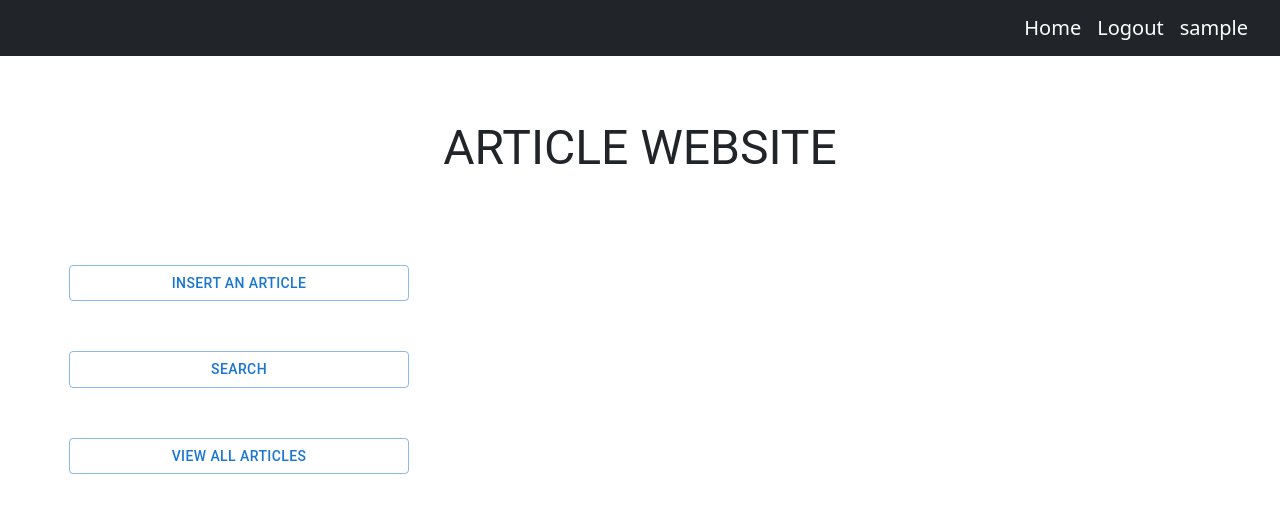
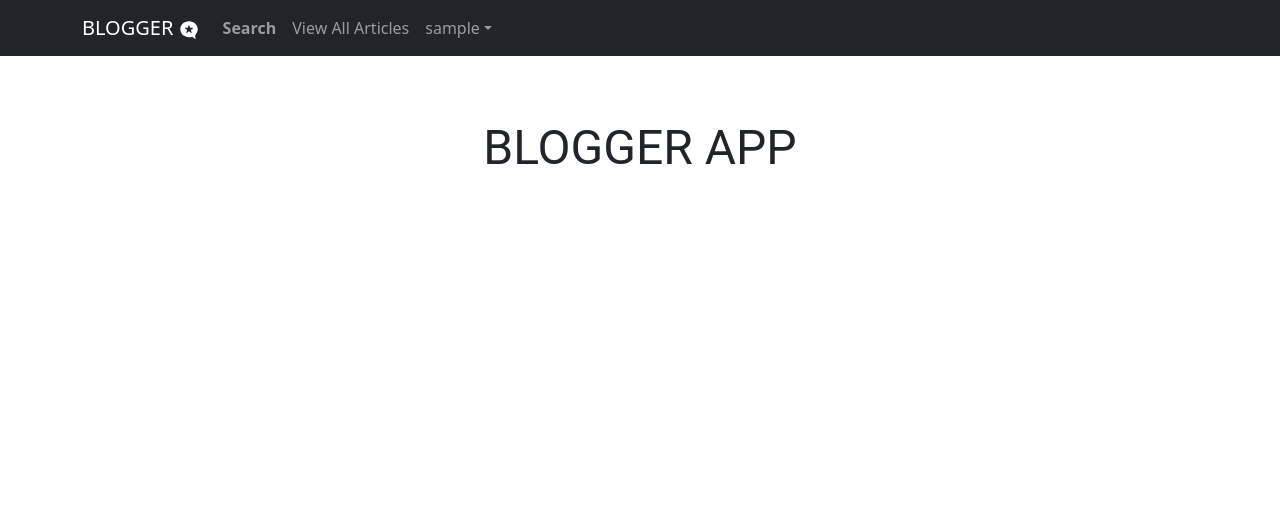
Before and after one commit to VaibhavAggarwal44/frontend, a React (Create React App) app: page / in a window 1280 px wide. Shown: the top 512 px of the page. Built offline with nearby package versions, Linux system fonts and the light colour scheme; sample sign-in values are in the browser's storage.

Commit message:
some front end changes

```diff
--- a/package.json
+++ b/package.json
@@ -20,6 +20,7 @@
     "react": "^18.2.0",
     "react-dom": "^18.2.0",
     "react-icons": "^4.10.1",
+    "react-navbar-menu": "^1.0.3",
     "react-router-dom": "^6.14.0",
     "react-scripts": "5.0.1",
     "react-switch": "^7.0.0",
--- a/src/ArticleBody.jsx
+++ b/src/ArticleBody.jsx
@@ -7,6 +7,7 @@ import {FaThumbsUp,FaThumbsDown} from 'react-icons/fa'
 import {FiEdit} from 'react-icons/fi'
 import { IconContext } from "react-icons/lib";
 import './App.css'
+import Navbar1 from './NavBar/Navbar'
 
 function ArticleBody() {
     const [likeColor,setLikeColor]=useState("blue")
@@ -111,7 +112,7 @@ function ArticleBody() {
 
   return (
     <>
-    <Navbar/>
+    <Navbar1/>
         <div className="container">
           <div className='headers-article py-3'>
             <h6>Created By: {article.createdBy}</h6>
--- a/src/Authentication/Login.jsx
+++ b/src/Authentication/Login.jsx
@@ -5,6 +5,7 @@ import 'react-toastify/dist/ReactToastify.css'
 // import Footer from "../Footer/Footer";
 import "./styles.css"
 import Navbar from "../NavBar/Navbar";
+import Navbar2 from "../NavBar/Navbar2";
 
 const Login = () => {
     const [username, usernameupdate] = useState('');
@@ -70,7 +71,7 @@ const Login = () => {
         return result;
     }
     return (<>
-        {/* <Navbar flag={false}/> */}
+    {/* <Navbar2/> */}
         <div className="row">
             <div className="offset-lg-3 col-lg-6" style={{ marginTop: '100px' }}>
                 <form onSubmit={ProceedLogin} className="container">
--- a/src/Edit/EditArticle.jsx
+++ b/src/Edit/EditArticle.jsx
@@ -5,6 +5,7 @@ import Navbar from "../NavBar/Navbar";
 import JoditEditor from "jodit-react"
 import { useRef } from "react";
 import ReactSwitch from "react-switch";
+import Navbar1 from "../NavBar/Navbar";
 // import
 
 function EditArticle() {
@@ -22,13 +23,18 @@ function EditArticle() {
 
   useEffect(() => {
     let username=sessionStorage.getItem('username')
+    let articleId=localStorage.getItem('articleid')
+
+    if(articleId==null || articleId==''){
+        navigate('/home')
+    }
     // console.log(username)
-    if(username==='' || username===null){
+    if(username==='' || username===null ){
       navigate('/login')
     }
     else{
 
-            let articleId=localStorage.getItem('articleid')
+            // let articleId=localStorage.getItem('articleid')
             console.log("fetcher")
             fetch(`http://localhost:8081/apis/${articleId}`)
               .then(response => {
@@ -122,7 +128,7 @@ function EditArticle() {
 
   return (
     <>
-    <Navbar/>
+    <Navbar1/>
     <div >
       <div className="checker">
         <form className="container" onSubmit={(e)=>handleSubmit(e)}>
--- a/src/Form/InsertForm.jsx
+++ b/src/Form/InsertForm.jsx
@@ -8,6 +8,7 @@ import Navbar from "../NavBar/Navbar";
 import JoditEditor from "jodit-react"
 import { useRef } from "react";
 import ReactSwitch from "react-switch";
+import Navbar1 from "../NavBar/Navbar";
 // import
 
 function Form() {
@@ -104,7 +105,7 @@ function Form() {
 
   return (
     <>
-    <Navbar/>
+    <Navbar1/>
     <div >
       <div className="checker">
         <form className="container" onSubmit={(e)=>handleSubmit(e)}>
--- a/src/Home.jsx
+++ b/src/Home.jsx
@@ -1,9 +1,11 @@
 import React from "react";
 import { useEffect } from "react";
-import { Typography, Button } from "@mui/material";
+import { Typography } from "@mui/material";
+import  Button  from "react-bootstrap/Button";
 import { Link,useNavigate } from "react-router-dom";
 import "./App.css"
 import Navbar from "./NavBar/Navbar";
+import Navbar1 from "./NavBar/Navbar";
 
 const Home = () => {
   const navigate=useNavigate()
@@ -19,49 +21,13 @@ const Home = () => {
 
   return (
     <>
-    <Navbar/>
+    <Navbar1/>
     <div >
 
       <Typography sx={{ margin:"5%" }} variant="h3" align="center">
-        ARTICLE WEBSITE
+        BLOGGER APP
       </Typography>
-      <div>
-        <ul className="ul" >
 
-          <li>
-          <Link to="/create">
-          <Button className="button-style" sx={{ margin:"2% 3%"}} variant="outlined">
-
-              INSERT AN ARTICLE
-
-            </Button>
-            </Link>
-          </li>
-
-
-          <li>
-          <Link to="/search">
-          <Button className="button-style" sx={{ margin:"2% 3%"}} variant="outlined">
-
-              SEARCH
-
-            </Button>
-            </Link>
-          </li>
-
-
-          <li>
-          <Link to="/display">
-          <Button className="button-style" sx={{ margin:"2% 3%"}} variant="outlined">
-
-              VIEW ALL ARTICLES
-
-            </Button>
-            </Link>
-          </li>
-
-        </ul>
-      </div>
     </div>
     </>
   );
--- a/src/NavBar/Navbar.jsx
+++ b/src/NavBar/Navbar.jsx
@@ -1,10 +1,15 @@
 import React from 'react'
 import {useNavigate} from "react-router-dom"
+import Container from 'react-bootstrap/Container';
+import Nav from 'react-bootstrap/Nav';
+import Navbar from 'react-bootstrap/Navbar';
+import NavDropdown from 'react-bootstrap/NavDropdown';
+import { FaMicroblog } from 'react-icons/fa';
 import "./navbar.css"
 
 
 
-function Navbar() {
+function Navbar1() {
 
     const navigate= useNavigate();
 
@@ -12,27 +17,55 @@ function Navbar() {
         navigate('/')
     }
 
+    const redirectInsert=()=>{
+      navigate('/create')
+  }
+
     const redirectLogin=()=>{
         sessionStorage.clear()
         navigate('/login')
     }
 
+    const redirectSearch=()=>{
+      // sessionStorage.clear()
+      navigate('/search')
+  }
+
     const redirectUserArticles=()=>{
       navigate('/view/userArticles')
     }
 
+    const redirectViewAll=()=>{
+      navigate('/display')
+    }
+
   return (
     // <div class="container">
-    <nav className="navbar navbar-expand-lg navbar-light bg-dark px-3 mb-2 justify-content-end navbar-hover sticky-top">
-        <a className="navbar-brand text-white " onClick={redirectHome}>Home</a>
-        <a className="navbar-brand text-white " onClick={redirectLogin}>Logout</a>
-        {/* <div className='justify-content-end'> */}
-        <a className="navbar-brand text-white " onClick={redirectUserArticles}>{sessionStorage.getItem('username')}</a>
-        {/* </div> */}
+    <div className='navbar-width'>
 
-    </nav>
+    <Navbar  bg="dark" data-bs-theme="dark">
+    <Container>
+      <Navbar.Brand href="#" onClick={redirectHome}>BLOGGER&nbsp;<FaMicroblog/></Navbar.Brand>
+      <Navbar.Toggle aria-controls="basic-navbar-nav" />
+      <Navbar.Collapse id="basic-navbar-nav">
+        <Nav className="me-auto">
+          <Nav.Link onClick={redirectSearch}><strong>Search</strong></Nav.Link>
+
+          <Nav.Link onClick={redirectViewAll}>View All Articles</Nav.Link>
+          <NavDropdown title={sessionStorage.getItem('username')} id="basic-nav-dropdown">
+            <NavDropdown.Item onClick={redirectInsert}>INSERT</NavDropdown.Item>
+            <NavDropdown.Item onClick={redirectUserArticles}>
+              User Articles
+            </NavDropdown.Item>
+            <NavDropdown.Item onClick={redirectLogin}>LOGOUT</NavDropdown.Item>
+          </NavDropdown>
+        </Nav>
+      </Navbar.Collapse>
+    </Container>
+  </Navbar>
+    </div>
     // </div>
   )
 }
 
-export default Navbar
+export default Navbar1
--- /dev/null
+++ b/src/NavBar/Navbar2.jsx
@@ -0,0 +1,33 @@
+import React from 'react'
+import Container from 'react-bootstrap/Container';
+import Nav from 'react-bootstrap/Nav';
+import Navbar from 'react-bootstrap/Navbar';
+import NavDropdown from 'react-bootstrap/NavDropdown';
+import { FaMicroblog } from 'react-icons/fa';
+
+
+function Navbar2() {
+  return (
+    <Navbar  bg="primary" data-bs-theme="dark">
+    <Container>
+      <Navbar.Brand href="#home">BLOGGER  <FaMicroblog/></Navbar.Brand>
+      <Navbar.Toggle aria-controls="basic-navbar-nav" />
+      <Navbar.Collapse id="basic-navbar-nav">
+        <Nav className="me-auto">
+          <Nav.Link href="#home">Home</Nav.Link>
+          <Nav.Link href="#link">Create Blog</Nav.Link>
+          <NavDropdown title="More Options" id="basic-nav-dropdown">
+            <NavDropdown.Item href="#action/3.1">SEARCH</NavDropdown.Item>
+            <NavDropdown.Item href="#action/3.2">
+              User Articles
+            </NavDropdown.Item>
+            <NavDropdown.Item href="#action/3.3">LOGOUT</NavDropdown.Item>
+          </NavDropdown>
+        </Nav>
+      </Navbar.Collapse>
+    </Container>
+  </Navbar>
+  )
+}
+
+export default Navbar2
--- a/src/NavBar/navbar.css
+++ b/src/NavBar/navbar.css
@@ -1,3 +1,7 @@
 .navbar-hover a:hover{
     cursor: pointer;
 }
+
+.navbar-width{
+    /* height: 200px; */
+}
--- a/src/Search/SearchPage.jsx
+++ b/src/Search/SearchPage.jsx
@@ -2,6 +2,7 @@ import React, { useEffect, useState } from "react"
 import "./SearchPage.css"
 import Navbar from "../NavBar/Navbar";
 import {useNavigate} from "react-router-dom"
+import Navbar1 from "../NavBar/Navbar";
 
 const SearchBar = () => {
   const url="http://localhost:3000/view/article"
@@ -58,7 +59,7 @@ const SearchBar = () => {
 
   return (
     <div>
-      <Navbar/>
+      <Navbar1/>
       <div className="container w-50">
         <form >
         <div class="input-group input-group-lg">
@@ -68,7 +69,7 @@ const SearchBar = () => {
           name="message"
           onChange={handleChange1}
           value={message}
-          className="form-control h-50 border border-primary" aria-label="Default" aria-describedby="inputGroup-sizing-default"
+          className="form-control h-50 border border-primary my-3" aria-label="Default" aria-describedby="inputGroup-sizing-default"
         />
         </div>
         <h2>Query: {message}</h2>
--- a/src/UserArticles/UserArticles.jsx
+++ b/src/UserArticles/UserArticles.jsx
@@ -5,6 +5,7 @@ import { useState } from 'react';
 import {useNavigate} from "react-router-dom"
 import Navbar from '../NavBar/Navbar';
 import { Typography } from '@mui/material';
+import Navbar1 from '../NavBar/Navbar';
 
 function UserArticles() {
 
@@ -34,7 +35,7 @@ function UserArticles() {
 
   return (
     <>
-    <Navbar/>
+    <Navbar1/>
     <div className="container">
     <Typography sx={{ margin:"5%" }} variant="h3" align="center">
         Your Articles:
```
Also changed, not shown: src/AllArticles.jsx (+30 -13 lines), 1 other file (tests, documents, lock files or other folders).
